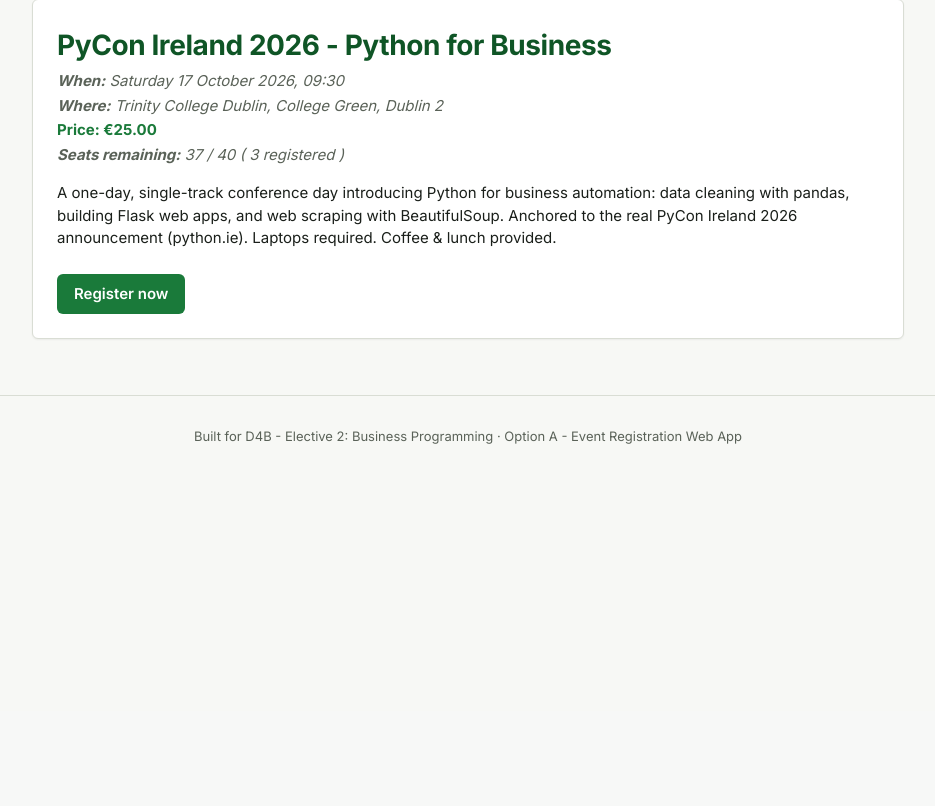
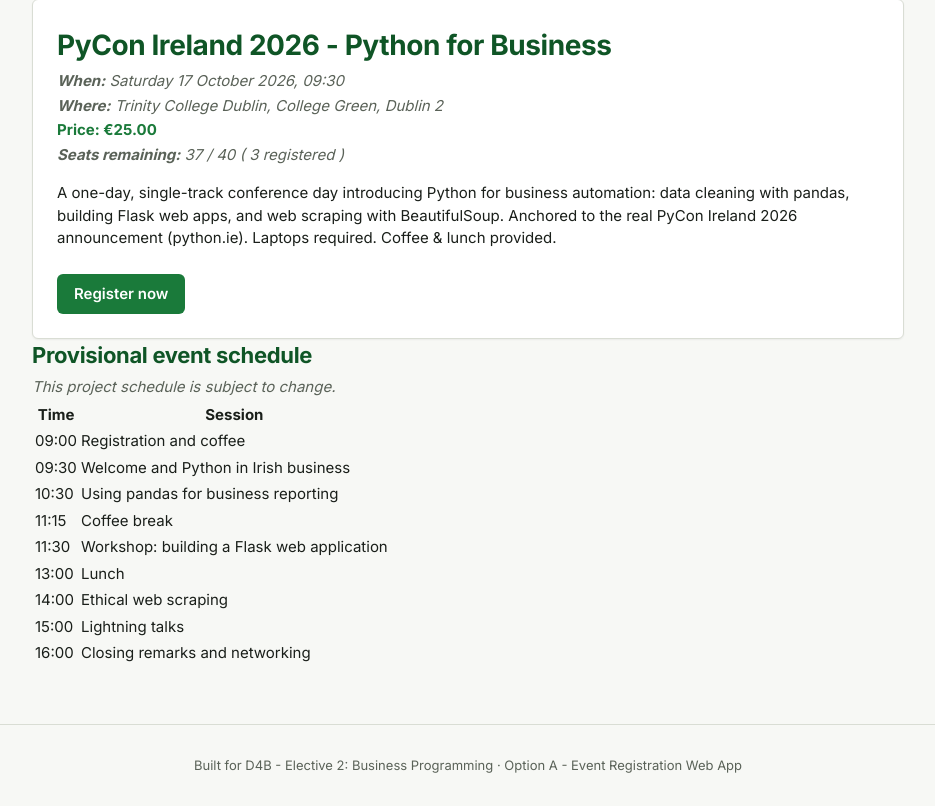
Before and after one commit to MichaelNewham/pydublin-workshop-registration, a Flask app: page / in a window 1280 px wide. Shown: the part 89-895 px from the top of the page, without its empty margins (172-1107 px from the left). Before the commit the page ends 533 px from the top, so only its background shows below. Run offline with Flask 3, Linux system fonts and the light colour scheme.

Commit message:
ui(home): add day-of schedule section (PyCon IE 2026 model)

```diff
--- a/event_registration/templates/home.html
+++ b/event_registration/templates/home.html
@@ -51,6 +51,68 @@
     {% endif %}
   </div>
 </section>
+</section>
+
+<section class="schedule-section" aria-labelledby="schedule-heading">
+  <h2 id="schedule-heading" class="page-title">
+    Provisional event schedule
+  </h2>
+
+  <p class="meta-line">
+    This project schedule is subject to change.
+  </p>
+
+  <div class="table-wrapper">
+    <table class="schedule-table">
+      <thead>
+        <tr>
+          <th scope="col">Time</th>
+          <th scope="col">Session</th>
+        </tr>
+      </thead>
+
+      <tbody>
+        <tr>
+          <td>09:00</td>
+          <td>Registration and coffee</td>
+        </tr>
+        <tr>
+          <td>09:30</td>
+          <td>Welcome and Python in Irish business</td>
+        </tr>
+        <tr>
+          <td>10:30</td>
+          <td>Using pandas for business reporting</td>
+        </tr>
+        <tr>
+          <td>11:15</td>
+          <td>Coffee break</td>
+        </tr>
+        <tr>
+          <td>11:30</td>
+          <td>Workshop: building a Flask web application</td>
+        </tr>
+        <tr>
+          <td>13:00</td>
+          <td>Lunch</td>
+        </tr>
+        <tr>
+          <td>14:00</td>
+          <td>Ethical web scraping</td>
+        </tr>
+        <tr>
+          <td>15:00</td>
+          <td>Lightning talks</td>
+        </tr>
+        <tr>
+          <td>16:00</td>
+          <td>Closing remarks and networking</td>
+        </tr>
+      </tbody>
+    </table>
+  </div>
+</section>
+
 {% else %}
 <div class="empty-state">
   <h1>No event configured</h1>
```
